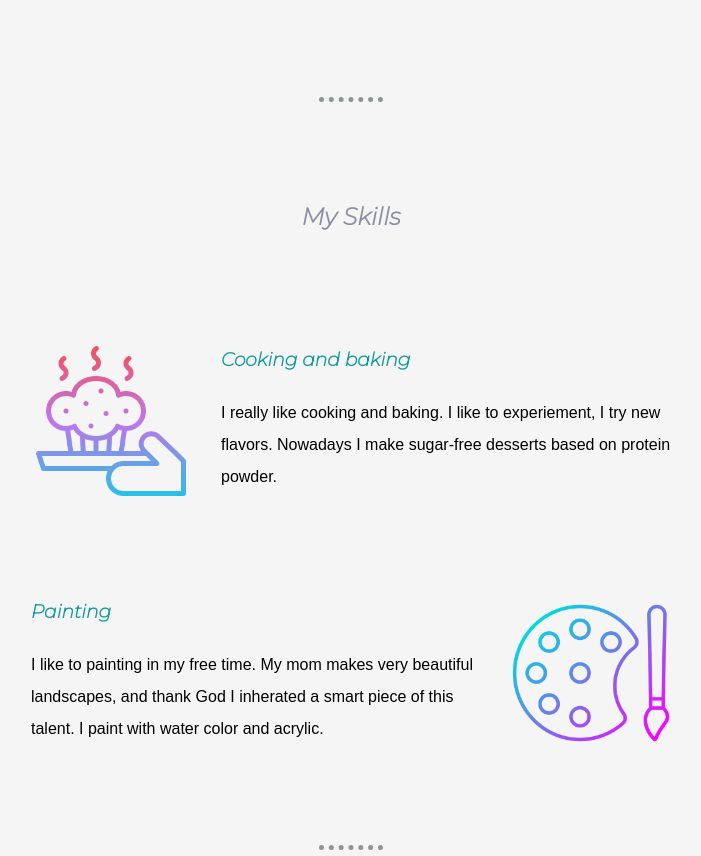
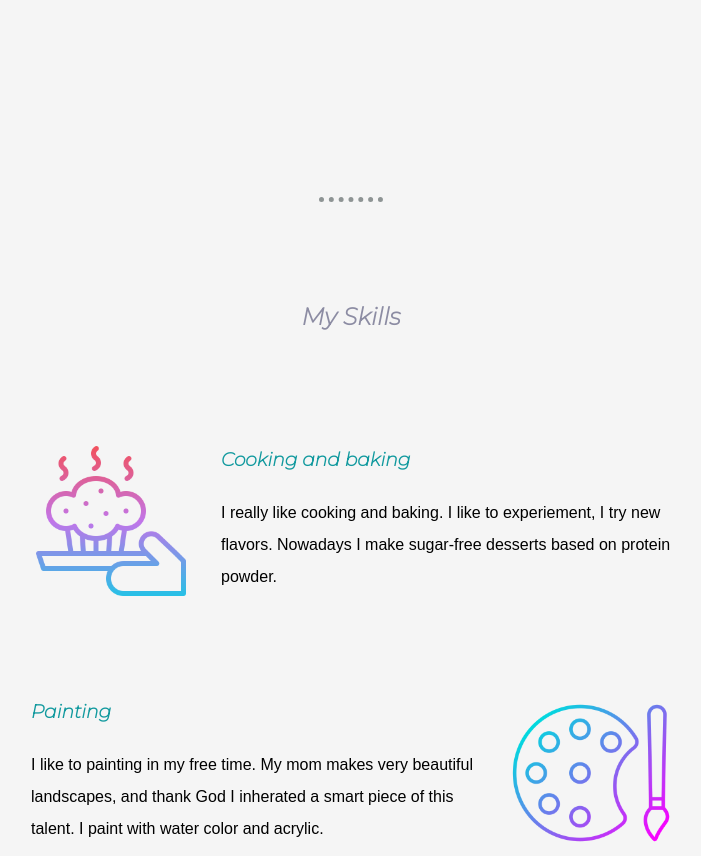
Before and after one commit to szilviszitar/MyFirstSite, a plain HTML site: page index.html in a window 1280 px wide. Shown: the part 1518-2374 px from the top of the page, without its empty margins (289-990 px from the left). Drawn offline with Linux system fonts and the light colour scheme; a web font is replaced by a local one.

Commit message:
hr fixed

```diff
--- a/CSS/styles.css
+++ b/CSS/styles.css
@@ -135,7 +135,7 @@ hr {
     width: 5%;
     border-color: #8e9494;
     border-width: 5px;
-    margin: 100px auto 100px auto;
+    margin: 200px auto 100px auto;
 }
 
 .contact-message {
```
